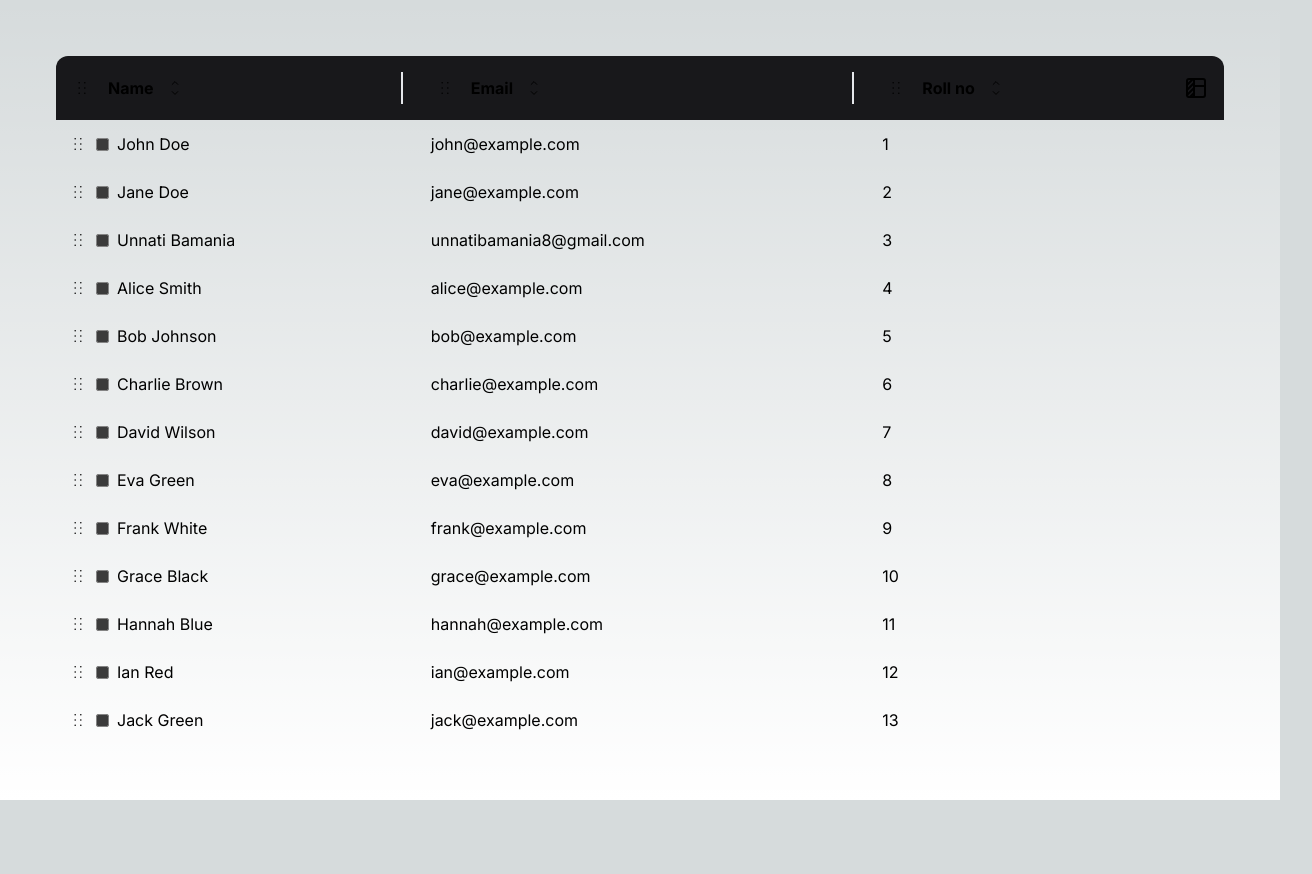
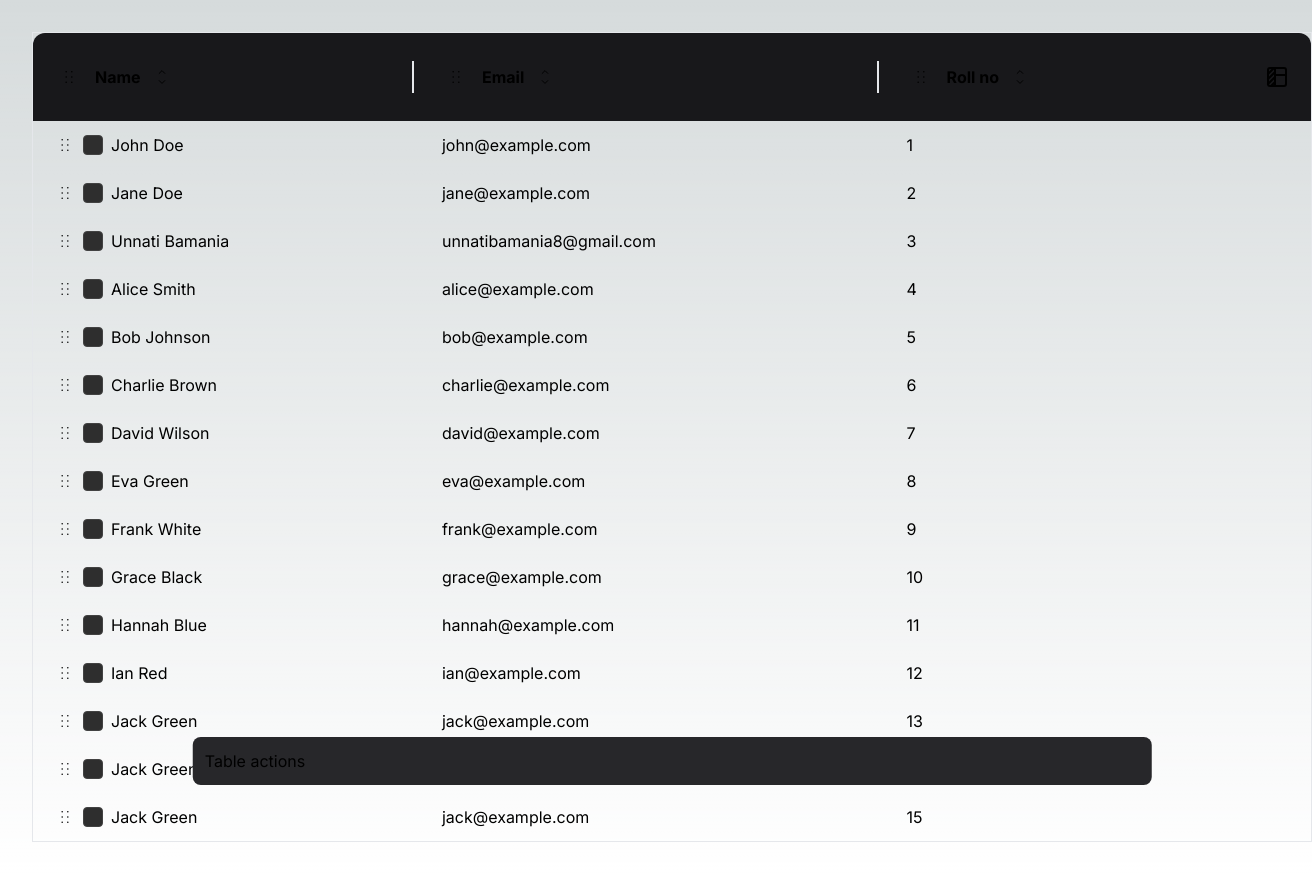
Before and after one commit to unnati2000/daily-frontend, a Next.js app: page /table in a window 1280 px wide. Shown: the whole page, 1312 px wide, since content can reach past the window. Before the commit the page ends 800 px from the top, so only its background shows below. Built offline with nearby package versions, Linux system fonts and the light colour scheme.

Commit message:
add table actions bar

```diff
--- a/app/table/page.tsx
+++ b/app/table/page.tsx
@@ -2,6 +2,8 @@
 
 import { useState } from "react";
 import { DndContext } from "@dnd-kit/core";
+
+import { AnimatePresence } from "framer-motion";
 
 import {
   arrayMove,
@@ -107,6 +109,18 @@ const initialRows = [
     email: "jack@example.com",
     rollNo: 13,
   },
+  {
+    id: 14,
+    name: "Jack Green",
+    email: "jack@example.com",
+    rollNo: 14,
+  },
+  {
+    id: 15,
+    name: "Jack Green",
+    email: "jack@example.com",
+    rollNo: 15,
+  },
 ];
 
 const tableColumns = [
@@ -139,7 +153,7 @@ const Table = () => {
   const [rows, setRows] = useState(initialRows);
 
   const handleSelect = (row: any) => {
-    if (selectedData.includes(row)) {
+    if (selectedData.find((item) => item.id === row.id)) {
       setSelectedData((prev) => prev.filter((item) => item.id !== row.id));
     } else {
       setSelectedData((prev) => [...prev, row]);
@@ -189,7 +203,8 @@ const Table = () => {
   const [columnHover, setColumnHover] = useState(false);
 
   return (
-    <div className="h-screen w-full flex flex-col items-start justify-start p-14">
+    <div className="overflow-hidden m-8 border w-full flex flex-col items-start relative justify-start">
+      <AnimatePresence>
         <DndContext
           collisionDetection={closestCenter}
           modifiers={[restrictToHorizontalAxis]}
@@ -250,6 +265,11 @@ const Table = () => {
             </DndContext>
           </table>
         </DndContext>
+
+        <div className="absolute w-3/4 left-1/2 -translate-x-1/2 bottom-14 p-3 bg-zinc-800 rounded-lg backdrop:blur-4">
+          Table actions
+        </div>
+      </AnimatePresence>
     </div>
   );
 };
--- a/components/table/Cell.tsx
+++ b/components/table/Cell.tsx
@@ -1,5 +1,8 @@
 import { useSortable } from "@dnd-kit/sortable";
 import { CSS } from "@dnd-kit/utilities";
+import { Checkbox } from "@mantine/core";
+
+import { motion } from "framer-motion";
 
 import { PiDotsSixVerticalLight } from "react-icons/pi";
 
@@ -26,25 +29,50 @@ const DataTableCell = ({
 
   return (
     <td className="p-3" role="cell" key={column.id}>
-      <div className="flex gap-2">
+      <motion.div
+        initial={{
+          x: 10,
+          opacity: 0,
+        }}
+        animate={{
+          x: 10,
+          opacity: 1,
+          transition: {
+            duration: 0.5,
+          },
+        }}
+        exit={{
+          x: 10,
+          opacity: 0,
+          transition: {
+            duration: 0.5,
+          },
+        }}
+        className="flex gap-2"
+      >
         {index === 0 ? (
-          <div
-            className="flex items-center gap-2"
-            {...rowAttributes}
-            {...rowListeners}
-          >
-            <PiDotsSixVerticalLight size={20} />
-            <input
-              type="checkbox"
-              checked={selectedData.find((item: any) => item.id === row.id)}
-              onChange={() => handleSelect(row)}
+          <div className="flex items-center gap-2">
+            <PiDotsSixVerticalLight
+              size={20}
+              {...rowAttributes}
+              {...rowListeners}
             />
+
+            <Checkbox
+              onChange={() => {
+                handleSelect(row);
+              }}
+              checked={
+                selectedData.filter((item: any) => item.id === row.id)?.length
+              }
+            />
+
             {column.row({ row })}
           </div>
         ) : (
           column.row({ row })
         )}
-      </div>
+      </motion.div>
     </td>
   );
 };
--- a/components/table/Column.tsx
+++ b/components/table/Column.tsx
@@ -7,6 +7,9 @@ import { CgEye } from "react-icons/cg";
 import { TbTableColumn } from "react-icons/tb";
 import { PiDotsSixVerticalLight } from "react-icons/pi";
 import { IoChevronUp, IoChevronDown } from "react-icons/io5";
+import { Checkbox } from "@mantine/core";
+
+import { motion } from "framer-motion";
 
 const DataTableColumn = ({
   column,
@@ -45,14 +48,34 @@ const DataTableColumn = ({
       ref={setNodeRef}
       style={style}
     >
-      <div className={"flex items-center justify-between gap-4 color-white"}>
+      <motion.div
+        initial={{
+          x: 0,
+          opacity: 0,
+        }}
+        animate={{
+          x: 10,
+          opacity: 1,
+          transition: {
+            duration: 0.5,
+          },
+        }}
+        exit={{
+          x: -10,
+          opacity: 0,
+          transition: {
+            duration: 0.5,
+          },
+        }}
+        className={"flex items-center justify-between gap-4 color-white"}
+      >
         <div className="flex items-center gap-4">
           <PiDotsSixVerticalLight size={20} {...attributes} {...listeners} />
-          {isFirst === 0 ? (
+
+          {isFirst ? (
             <div className="flex gap-2">
               {selectedData.length > 0 ? (
-                <input
-                  type="checkbox"
+                <Checkbox
                   checked={rows.length === selectedData.length}
                   onChange={() => {
                     if (selectedData.length === rows.length) {
@@ -78,7 +101,7 @@ const DataTableColumn = ({
         {isLast ? (
           <Menu width={"160px"}>
             <Menu.Target>
-              <button>
+              <button className="p-4">
                 <TbTableColumn size={24} />
               </button>
             </Menu.Target>
@@ -97,7 +120,7 @@ const DataTableColumn = ({
         ) : (
           <div className="h-8 w-0.5 cursor-col-resize border" />
         )}
-      </div>
+      </motion.div>
     </th>
   );
 };
```
Lines whose indentation alone changed are shown as unchanged.
